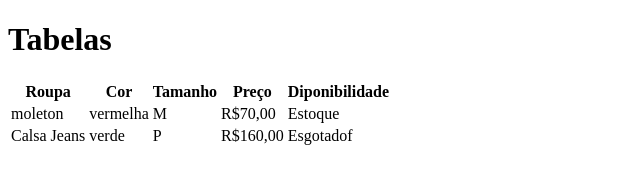
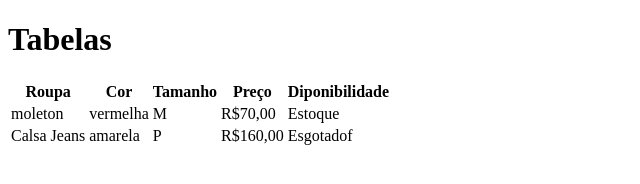
Before and after one commit to Bruno-Bigosinski/Aula-tabela, a plain HTML site: page index.html in a window 1280 px wide. Shown: the full height of the page, 0-640 px from the left. Drawn offline with Linux system fonts and the light colour scheme.

Commit message:
alterada a cor verde para amarela na segunda coluna

```diff
--- a/index.html
+++ b/index.html
@@ -26,7 +26,7 @@
         </tr>
         <tr>
             <td>Calsa Jeans</td>
-            <td>verde</td>
+            <td>amarela</td>
             <td>P</td>
             <td>R$160,00</td>
             <td>Esgotadof</td>
```
